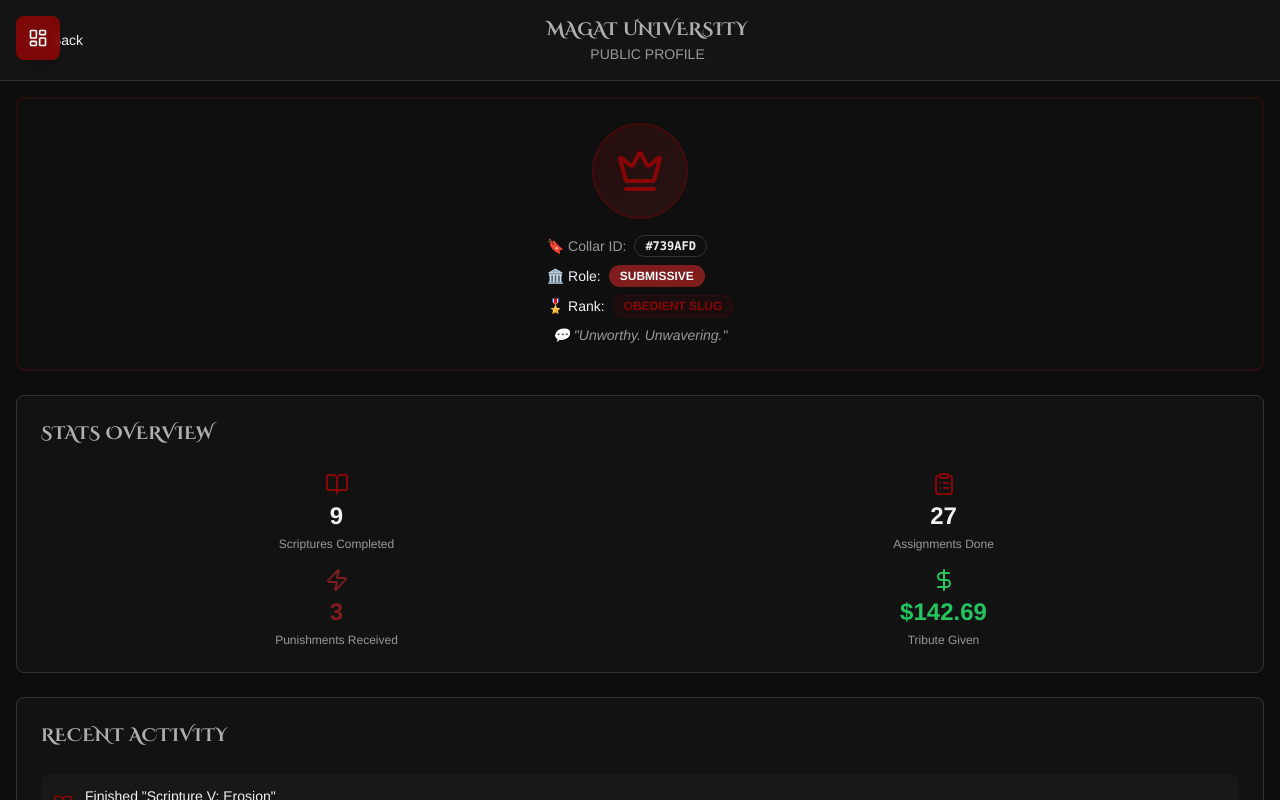
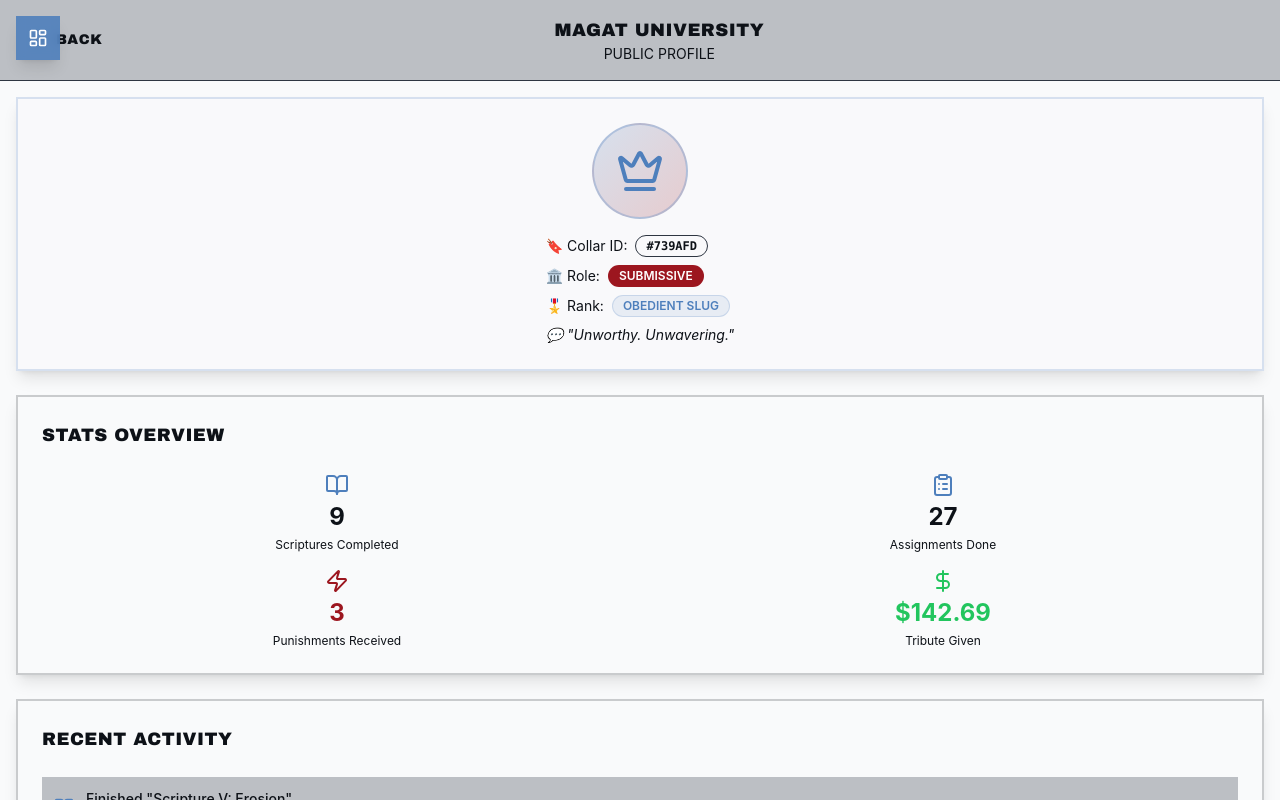
Before and after one commit to RPF172/dom-finance-nexus-36, a React (Vite) app: page /profile in a window 1280 px wide. Shown: the top 800 px of the page. Built offline with nearby package versions, Linux system fonts and the light colour scheme.

Commit message:
Refactor: Apply new brand identity
Implement the updated color, typography, and component styles across the application, including button styles, input fields, progress meters, and lesson cards, to reflect the new brand identity.

```diff
--- a/src/components/ui/button.tsx
+++ b/src/components/ui/button.tsx
@@ -5,24 +5,24 @@ import { cva, type VariantProps } from "class-variance-authority"
 import { cn } from "@/lib/utils"
 
 const buttonVariants = cva(
-  "inline-flex items-center justify-center gap-2 whitespace-nowrap rounded-md text-sm font-medium ring-offset-background transition-colors focus-visible:outline-none focus-visible:ring-2 focus-visible:ring-ring focus-visible:ring-offset-2 disabled:pointer-events-none disabled:opacity-50 [&_svg]:pointer-events-none [&_svg]:size-4 [&_svg]:shrink-0",
+  "inline-flex items-center justify-center gap-2 whitespace-nowrap text-sm font-institutional font-bold uppercase tracking-wider transition-colors focus-visible:outline-none focus-visible:ring-2 focus-visible:ring-ring focus-visible:ring-offset-2 disabled:pointer-events-none disabled:opacity-50 [&_svg]:pointer-events-none [&_svg]:size-4 [&_svg]:shrink-0",
   {
     variants: {
       variant: {
-        default: "bg-primary text-primary-foreground hover:bg-primary/90",
+        default: "bg-primary text-primary-foreground hover:bg-primary/90 border border-foreground/20",
         destructive:
-          "bg-destructive text-destructive-foreground hover:bg-destructive/90",
+          "bg-destructive text-destructive-foreground hover:bg-destructive/90 border border-destructive/20",
         outline:
-          "border border-input bg-background hover:bg-accent hover:text-accent-foreground",
+          "border-2 border-foreground bg-background hover:bg-foreground hover:text-background",
         secondary:
-          "bg-secondary text-secondary-foreground hover:bg-secondary/80",
+          "bg-secondary text-secondary-foreground hover:bg-secondary/80 border border-secondary-foreground/20",
         ghost: "hover:bg-accent hover:text-accent-foreground",
         link: "text-primary underline-offset-4 hover:underline",
       },
       size: {
-        default: "h-10 px-4 py-2",
-        sm: "h-9 rounded-md px-3",
-        lg: "h-11 rounded-md px-8",
+        default: "h-10 px-6 py-2",
+        sm: "h-8 px-4",
+        lg: "h-12 px-8",
         icon: "h-10 w-10",
       },
     },
--- a/src/components/ui/card.tsx
+++ b/src/components/ui/card.tsx
@@ -9,7 +9,7 @@ const Card = React.forwardRef<
   <div
     ref={ref}
     className={cn(
-      "rounded-lg border bg-card text-card-foreground shadow-sm",
+      "border-2 border-foreground/20 bg-card text-card-foreground shadow-lg",
       className
     )}
     {...props}
@@ -36,7 +36,7 @@ const CardTitle = React.forwardRef<
   <h3
     ref={ref}
     className={cn(
-      "text-2xl font-semibold leading-none tracking-tight",
+      "text-xl font-institutional font-bold uppercase tracking-wider leading-none",
       className
     )}
     {...props}
--- a/src/components/ui/input.tsx
+++ b/src/components/ui/input.tsx
@@ -8,7 +8,7 @@ const Input = React.forwardRef<HTMLInputElement, React.ComponentProps<"input">>(
       <input
         type={type}
         className={cn(
-          "flex h-10 w-full rounded-md border border-input bg-background px-3 py-2 text-base ring-offset-background file:border-0 file:bg-transparent file:text-sm file:font-medium file:text-foreground placeholder:text-muted-foreground focus-visible:outline-none focus-visible:ring-2 focus-visible:ring-ring focus-visible:ring-offset-2 disabled:cursor-not-allowed disabled:opacity-50 md:text-sm",
+          "flex h-12 w-full border-2 border-input bg-background px-4 py-3 text-base font-mono ring-offset-background file:border-0 file:bg-transparent file:text-sm file:font-medium file:text-foreground placeholder:text-muted-foreground placeholder:uppercase placeholder:tracking-wider focus-visible:outline-none focus-visible:ring-2 focus-visible:ring-ring focus-visible:ring-offset-2 disabled:cursor-not-allowed disabled:opacity-50 md:text-sm",
           className
         )}
         ref={ref}
--- a/src/components/ui/progress.tsx
+++ b/src/components/ui/progress.tsx
@@ -10,7 +10,7 @@ const Progress = React.forwardRef<
   <ProgressPrimitive.Root
     ref={ref}
     className={cn(
-      "relative h-4 w-full overflow-hidden rounded-full bg-secondary",
+      "relative h-3 w-full overflow-hidden bg-secondary border border-foreground/20",
       className
     )}
     {...props}
--- a/src/index.css
+++ b/src/index.css
@@ -3,49 +3,50 @@
 @tailwind components;
 @tailwind utilities;
 
-@import url('https://fonts.googleapis.com/css2?family=Cinzel+Decorative:wght@400;700;900&display=swap');
-@import url('https://fonts.googleapis.com/css2?family=Inter+Tight:wght@400;500;600;700;800;900&display=swap');
+@import url('https://fonts.googleapis.com/css2?family=Bebas+Neue:wght@400&display=swap');
+@import url('https://fonts.googleapis.com/css2?family=Inter:wght@400;500;600;700&display=swap');
+@import url('https://fonts.googleapis.com/css2?family=Space+Mono:wght@400;700&display=swap');
 
 @layer base {
   :root {
-    --background: 0 0% 5%;
-    --foreground: 0 0% 95%;
+    --background: 212 16% 98%;
+    --foreground: 215 28% 7%;
 
-    --card: 0 0% 7%;
-    --card-foreground: 0 0% 95%;
+    --card: 212 16% 98%;
+    --card-foreground: 215 28% 7%;
 
-    --popover: 0 0% 5%;
-    --popover-foreground: 0 0% 95%;
+    --popover: 212 16% 98%;
+    --popover-foreground: 215 28% 7%;
 
-    --primary: 0 92% 28%;
+    --primary: 213 45% 52%;
     --primary-foreground: 0 0% 100%;
 
-    --secondary: 0 0% 15%;
-    --secondary-foreground: 0 0% 80%;
+    --secondary: 216 18% 22%;
+    --secondary-foreground: 212 16% 98%;
 
-    --muted: 0 0% 15%;
-    --muted-foreground: 0 0% 60%;
+    --muted: 216 18% 22%;
+    --muted-foreground: 215 28% 7%;
 
-    --accent: 0 0% 20%;
-    --accent-foreground: 0 0% 100%;
+    --accent: 216 18% 22%;
+    --accent-foreground: 212 16% 98%;
 
-    --destructive: 0 62.8% 30.6%;
-    --destructive-foreground: 210 40% 98%;
+    --destructive: 356 75% 35%;
+    --destructive-foreground: 0 0% 100%;
 
-    --border: 0 0% 20%;
-    --input: 0 0% 15%;
-    --ring: 0 92% 28%;
+    --border: 216 18% 22%;
+    --input: 216 18% 22%;
+    --ring: 213 45% 52%;
 
-    --radius: 0.5rem;
+    --radius: 0rem;
 
-    --sidebar-background: 0 0% 5%;
-    --sidebar-foreground: 0 0% 80%;
-    --sidebar-primary: 0 92% 28%;
+    --sidebar-background: 216 18% 22%;
+    --sidebar-foreground: 212 16% 98%;
+    --sidebar-primary: 213 45% 52%;
     --sidebar-primary-foreground: 0 0% 100%;
-    --sidebar-accent: 0 0% 10%;
-    --sidebar-accent-foreground: 0 0% 80%;
-    --sidebar-border: 0 0% 15%;
-    --sidebar-ring: 0 92% 28%;
+    --sidebar-accent: 215 28% 7%;
+    --sidebar-accent-foreground: 212 16% 98%;
+    --sidebar-border: 216 18% 22%;
+    --sidebar-ring: 213 45% 52%;
   }
 }
 
@@ -55,12 +56,17 @@
   }
 
   body {
-    @apply bg-alpha-black text-foreground antialiased;
-    font-family: 'Inter Tight', 'Helvetica Neue', Helvetica, Arial, sans-serif;
+    @apply bg-background text-foreground antialiased;
+    font-family: 'Inter', -apple-system, BlinkMacSystemFont, sans-serif;
   }
 
-  h1, h2, h3, h4 {
-    @apply font-brawler text-cumlog-chrome uppercase tracking-wider;
+  h1, h2, h3, h4, h5, h6 {
+    @apply font-institutional text-foreground uppercase tracking-wide;
+    line-height: 1.1;
+  }
+
+  .font-mono {
+    font-family: 'Space Mono', monospace;
   }
 }
 
--- a/tailwind.config.ts
+++ b/tailwind.config.ts
@@ -20,9 +20,9 @@ export default {
 		},
 		extend: {
 			fontFamily: {
-				brawler: ['Cinzel Decorative', 'serif'], // Brawler Gothic substitute
-				inter: ['Inter Tight', 'sans-serif'],
-				locker: ['Cinzel Decorative', 'serif'], // LockerScript substitute
+				institutional: ['Bebas Neue', 'Arial Black', 'sans-serif'],
+				inter: ['Inter', 'system-ui', 'sans-serif'],
+				mono: ['Space Mono', 'Consolas', 'monospace'],
 			},
 			colors: {
 				border: 'hsl(var(--border))',
@@ -68,19 +68,12 @@ export default {
 					border: 'hsl(var(--sidebar-border))',
 					ring: 'hsl(var(--sidebar-ring))'
 				},
-				// Alpha Format Brand Colors
-				'alpha-black': '#0D0D0D',
-				'cumlog-chrome': '#AFAFAF',
-				'sweat-green': '#00FF66',
-				'frat-red': '#CC1122',
-				'jockstrap-beige': '#E8D6BA',
-				// Legacy colors for compatibility
-				domtoken: {
-					obsidian: '#0D0D0D',
-					silver: '#AFAFAF',
-					crimson: '#CC1122',
-					slate: '#282828',
-				}
+				// Institutional Format Brand Colors
+				'alpha-steel': '#2B2F3A',
+				'obedience-white': '#F7F9FA',
+				'control-blue': '#567DAE',
+				'command-black': '#101214',
+				'target-red': '#B0151C',
 			},
 			borderRadius: {
 				lg: 'var(--radius)',
```
Also changed, not shown: src/components/HeroSection.tsx (+17 -28 lines).
